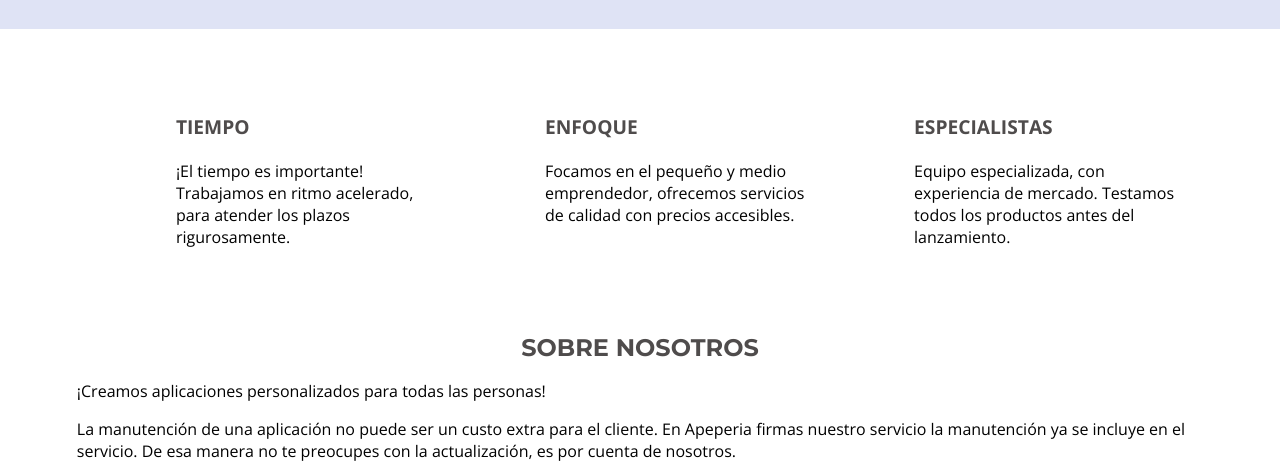
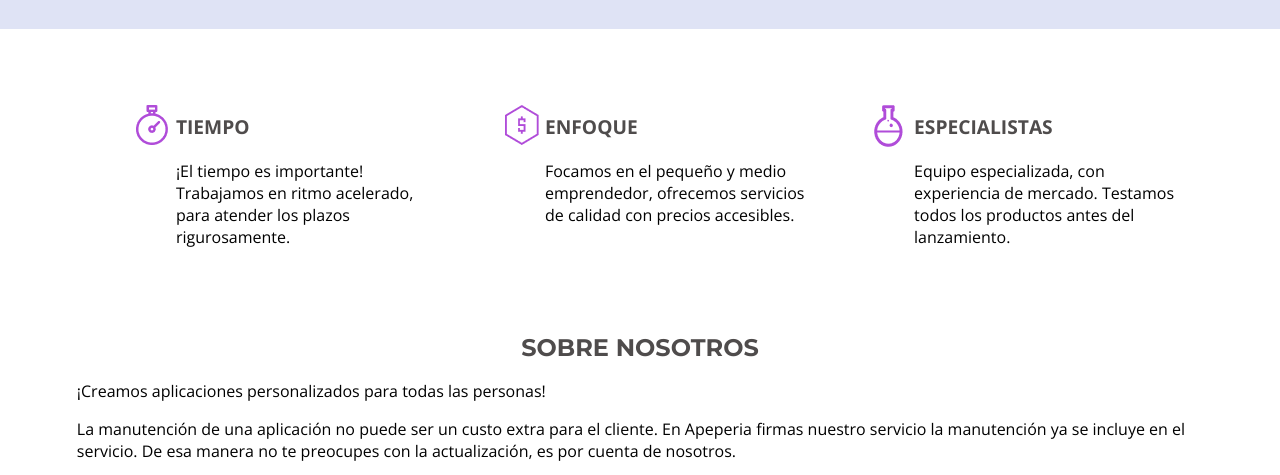
Before and after one commit to AngelGallozo/Layouts_Responsivos, a plain HTML site: page index.html in a window 1280 px wide. Shown: the part 1944-2419 px from the top of the page. Drawn offline with nearby package versions, Linux system fonts and the light colour scheme.

Commit message:
Retocando seccion de diferenciales y además agregando info institucional

```diff
--- a/css/diferenciales.css
+++ b/css/diferenciales.css
@@ -26,3 +26,20 @@
 .item__texto {
     line-height: normal;
 }
+
+.diferenciales__item-reloj{
+    background-image: url(../img/icono-reloj.png);
+    background-repeat: no-repeat;
+    background-position: top 1.25rem left 2.5rem;
+
+}
+.diferenciales__item-dinero{
+    background-image: url(../img/icono-dinero.png);
+    background-repeat: no-repeat;
+    background-position: top 1.25rem left 2.5rem;
+}
+.diferenciales__item-quimica{
+    background-image: url(../img/icono-quimica.png);
+    background-repeat: no-repeat;
+    background-position: top 1.25rem left 2.5rem;
+}
--- a/css/institucional.css
+++ b/css/institucional.css
@@ -41,6 +41,7 @@
 
 .institucional__contacto-telefono {
     line-height: normal;
+    text-decoration: underline;
 }
 
 .institucional__contacto-email {
--- a/index.html
+++ b/index.html
@@ -56,15 +56,15 @@
                 </a><a href="#" class="destacados__boton boton">Recibir destacados por correo</a></section>
             <section class="diferenciales container">
                 <ul class="diferenciales__lista">
-                    <li class="diferenciales__item">
+                    <li class="diferenciales__item diferenciales__item-reloj">
                         <h2 class="item__titulo">Tiempo</h2>
                         <p class="item__texto">¡El tiempo es importante! Trabajamos en ritmo acelerado, para atender los plazos rigurosamente.</p>
                     </li>
-                    <li class="diferenciales__item">
+                    <li class="diferenciales__item diferenciales__item-dinero">
                         <h2 class="item__titulo">Enfoque</h2>
                         <p class="item__texto">Focamos en el pequeño y medio emprendedor, ofrecemos servicios de calidad con precios accesibles.</p>
                     </li>
-                    <li class="diferenciales__item">
+                    <li class="diferenciales__item diferenciales__item-quimica">
                         <h2 class="item__titulo">Especialistas</h2>
                         <p class="item__texto">Equipo especializada, con experiencia de mercado. Testamos todos los productos antes del lanzamiento.</p>
                     </li>
@@ -133,6 +133,21 @@
                 <p>Entre en contacto con nosotros</p>
                 <a href="#" class="contacto_boton boton">Entre en contacto</a>
             </section>
+            <section class="institucional">
+                <h2 class="institucional__titulo">Institucional</h2>
+                <p class="institucional__descripcion">Un poco más sobre Apeperia</p>
+                <address class="institucional__direccion">
+                    Calle Uno, 3185 <br>
+                    Localidad, Pais
+                    <article class="institucional__contacto">
+                        <p>
+                            <a href="tel:+54111122334455" class="institucional__contacto-telefono">+54 11 1122334455</a> o
+                            <a href="mailto:contato@apeperia.com" class="institucional__contacto-email">contato@apeperia.com</a>
+                        </p>
+                    </article>
+                </address>
+                <video src="img/formacion-java.mp4" class="institucional__video" controls></video>
+            </section>
         </main>
     </body>
 </html>
```
